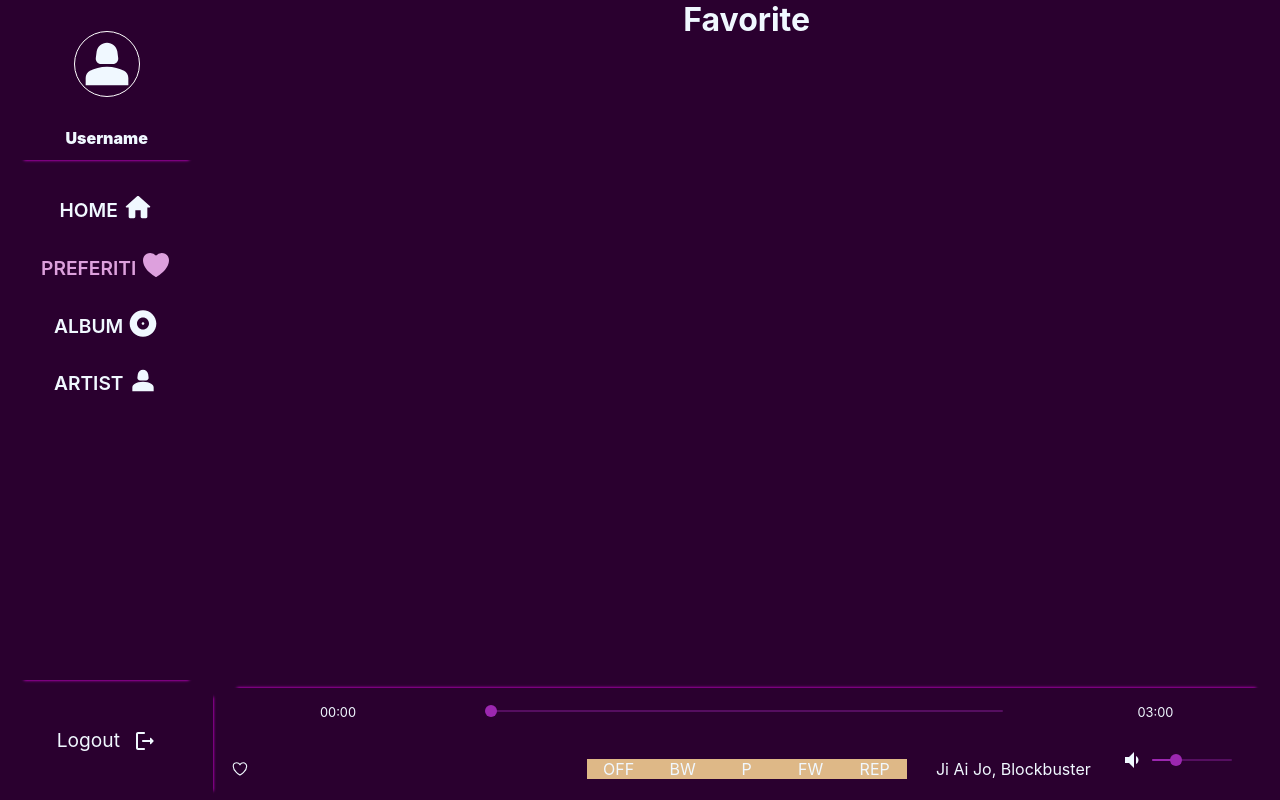
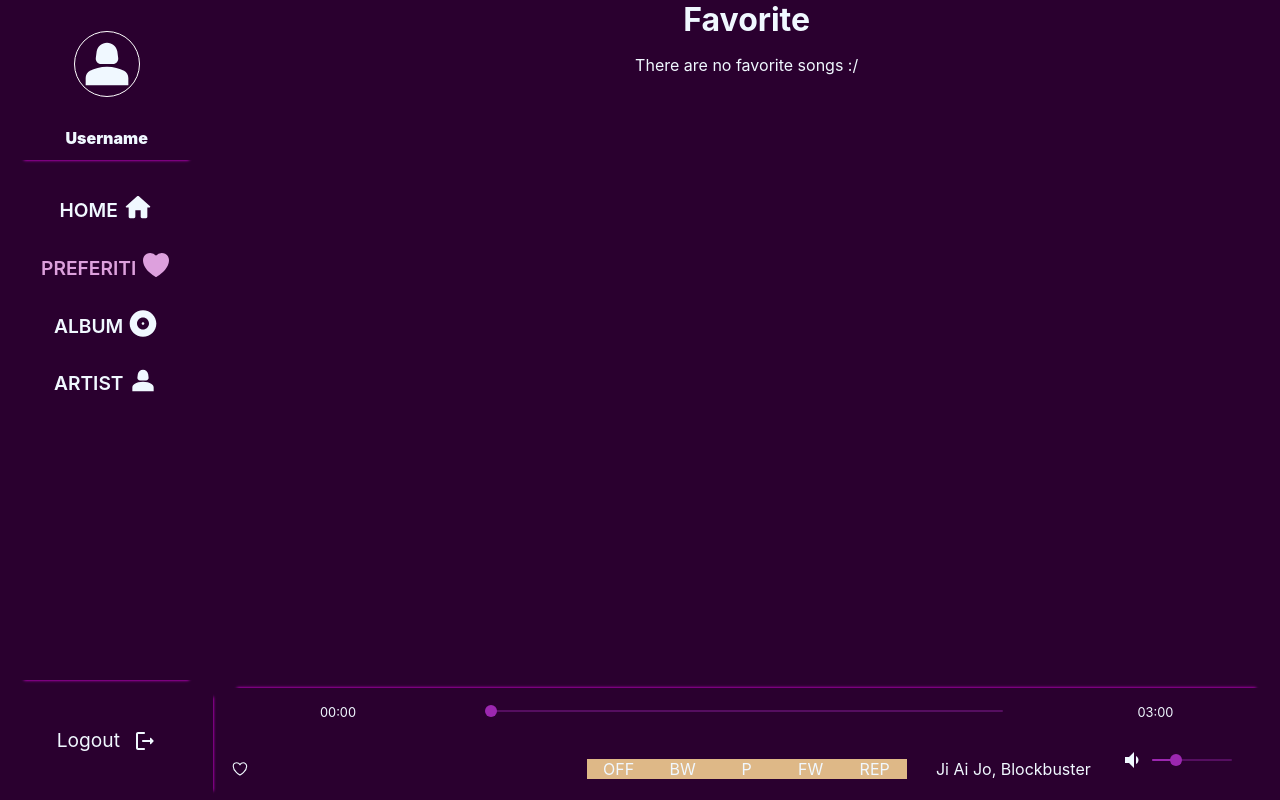
Before and after one commit to disastetor/spotify-clone, a React (Create React App) app: page /favorite in a window 1280 px wide. Built offline with nearby package versions, Linux system fonts and the light colour scheme; what axios-mock-adapter would draw is missing.

Commit message:
added remove from favorite

```diff
--- a/src/features/favorite/favoriteSlice.jsx
+++ b/src/features/favorite/favoriteSlice.jsx
@@ -18,7 +18,9 @@ const favoriteSlice = createSlice({
         }
       });
       if (found) {
-        console.log('already included');
+        state.favoriteSongs = state.favoriteSongs.filter((song) => {
+          return song.id !== payload.id;
+        });
       } else {
         state.favoriteSongs.push(payload);
       }
--- a/src/features/player/playerSlice.jsx
+++ b/src/features/player/playerSlice.jsx
@@ -40,7 +40,6 @@ const playerSlice = createSlice({
       state.shuffleActive
         ? (state.index = Math.floor(Math.random() * (payload.songs.length - 1)))
         : (state.index += 1);
-      console.log(state.index);
       //Check if there is a song next to the current, if not restart from the first song
       if (state.index < payload.songs.length) {
         //find and store the song with the relative index
--- a/src/pages/Favorite/Favorite.jsx
+++ b/src/pages/Favorite/Favorite.jsx
@@ -1,7 +1,16 @@
+import { useSelector } from 'react-redux';
+
 const Favorite = () => {
+  const { favoriteSongs } = useSelector((state) => state.favorite);
+  console.log(favoriteSongs);
   return (
     <div>
       <h1>Favorite</h1>
+      {favoriteSongs.length < 1 ? (
+        <p>There are no favorite songs :/</p>
+      ) : (
+        <p>canzoniii</p>
+      )}
     </div>
   );
 };
```
